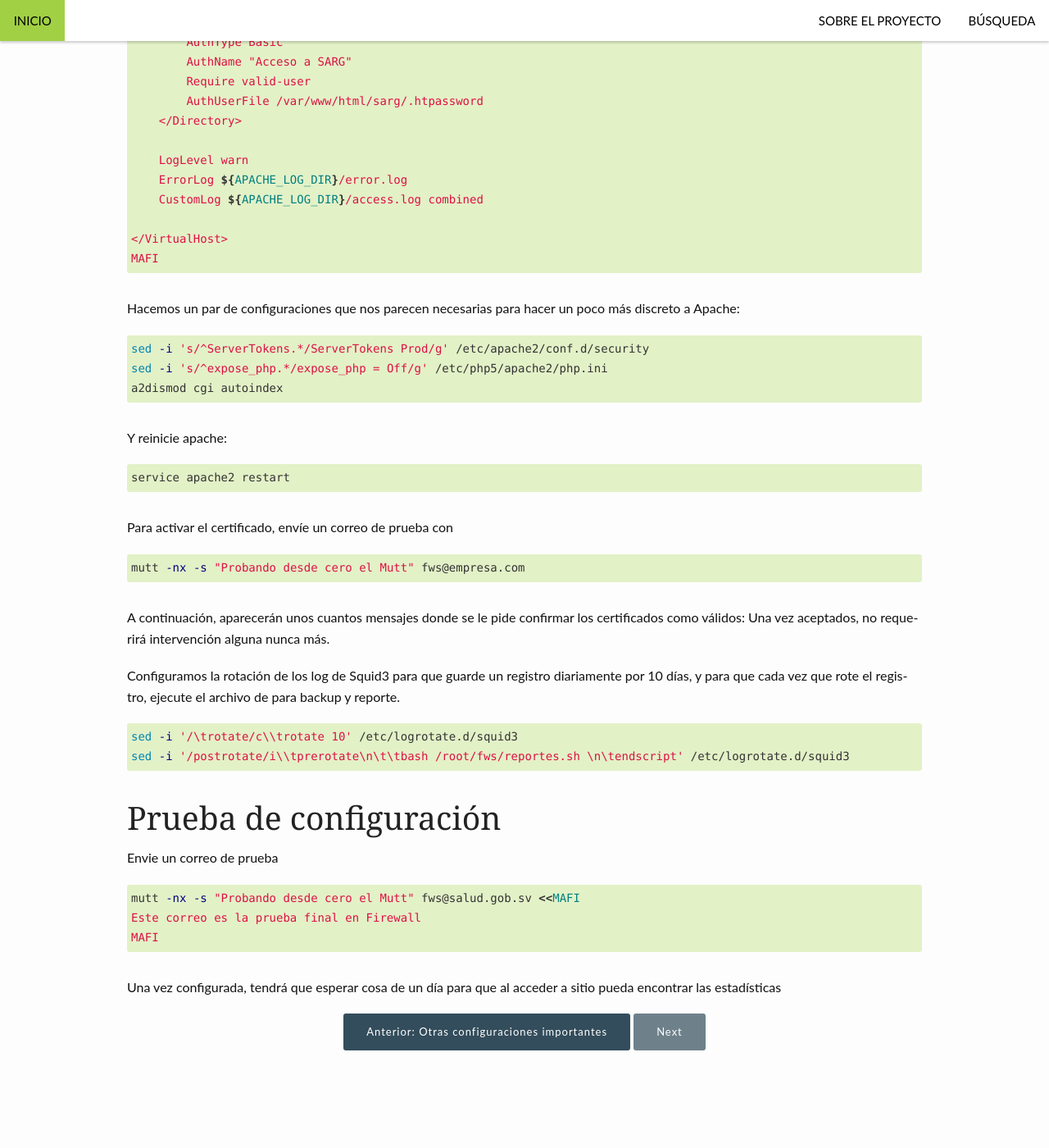
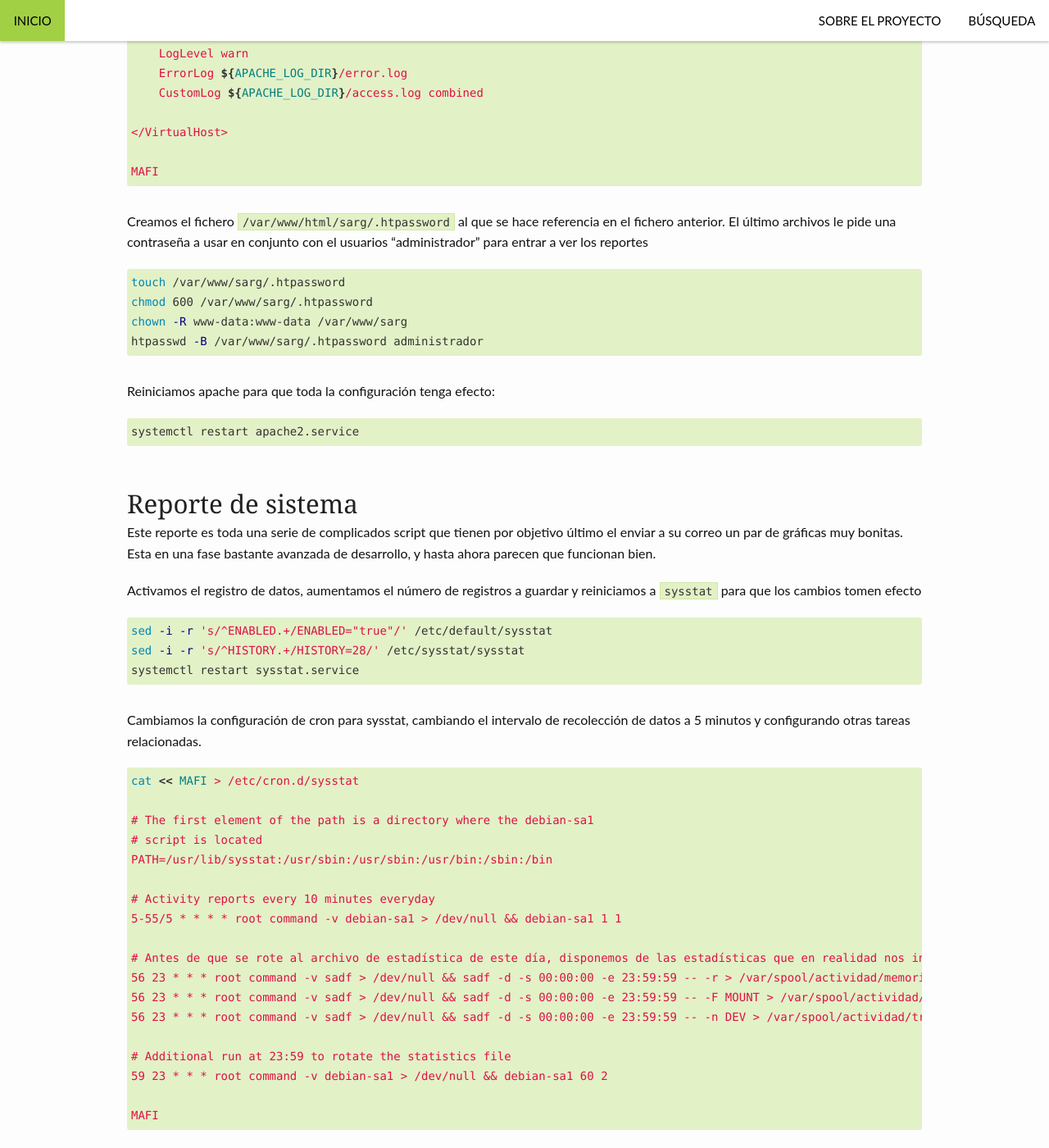
Before and after one commit to VTacius/firewall, a Jekyll site: the page built from _instalacion/reportes/index.md, in a window 1280 px wide and 1400 px high, scrolled down 1612 px. Shown: the whole window at 82% size. Built offline with Jekyll 4.4.1, drawn with Linux system fonts in a browser that asks for light colours; some of the changed text lies outside the part shown.

Commit message:
Esta es la tercera fase de la actualización del manual de configuración de firewall. Han avanzado un poco lentos porque se tratan de detalles y de configuraciones que no existían antes, DHCP y NTP. Se siguen mejorando los ficheros de configuracion. La configuración de los script reporte parece estar casi que terminada

```diff
--- /dev/null
+++ b/_instalacion/reportes/configuracion_reporte.md
@@ -0,0 +1,14 @@
+[correo]
+servidor = mail.salud.gob.sv
+usuario = envio@organizacion.org
+password = pass_enviante
+
+[envio]
+receptor = receptor@organizacion.org
+
+[general]
+ruta_datos = '/var/spool/actividad'
+tipo_fuente = '/usr/share/fonts/truetype/dejavu/DejaVuSerif.ttf'
+
+[sistema]
+memoria_ram = "4000000"
--- a/_instalacion/reportes/default.md
+++ b/_instalacion/reportes/default.md
@@ -1,4 +1,3 @@
-cat << "MAFI" > /etc/apache2/sites-available/default
 <VirtualHost *:80>
     ServerAdmin fws@salud.gob.sv
     DocumentRoot /var/www/html
--- /dev/null
+++ b/_instalacion/reportes/dhcpd.md
@@ -0,0 +1,26 @@
+# Server will not attempt to do a DNS update when a lease is confirmed.
+ddns-update-style none;
+
+# option definitions common to all supported networks...
+option domain-name "$DOMINIO";
+option domain-name-servers 10.10.20.20, 10.10.20.21;
+
+default-lease-time 600;
+max-lease-time 7200;
+
+# This DHCP server is the official DHCP server
+authoritative;
+
+# Use this to send dhcp log messages to a different log file
+log-facility local7;
+
+# Servicio
+subnet 10.168.28.128 netmask 255.255.255.192 {
+    range 10.168.28.130 10.168.28.134;
+    option domain-name-servers 10.10.20.20, 10.10.20.21;
+    option domain-name "$DOMINIO";
+    option routers 10.168.28.129;
+    option broadcast-address 10.168.28.191;
+    default-lease-time 600;
+    max-lease-time 7200;
+}
--- a/_instalacion/reportes/index.md
+++ b/_instalacion/reportes/index.md
@@ -17,8 +17,8 @@
 # Configuración de reporte y otras configuraciones opcionales
 Todas lo que sigue no es ni imprescindible ni realmente importante para el funcionamiento de su firewall, pero añadirá características importantes
 
-## Reportes y Backup
-Hacemos algunas modificaciones en el reporte que hace Sarg
+## Reporte de uso de internet
+Configuraremos al ya instalado sarg para que los reportes tengan sentido para nosotros
 {% highlight bash %}
 sed -i -r -f - /etc/sarg/sarg.conf << MAFI
 s/Squid User Access Reports/Reporte de Uso de Internet/
@@ -39,52 +39,83 @@
 
 {% endhighlight %}
 
+Securizamos el acceso a /reportes por medio del servidor web
+{% highlight bash %}
+cat << "MAFI" > /etc/apache2/sites-available/000-default.conf
+{% include_relative default.md %}
+MAFI
+{% endhighlight %}
 
-Restringimos el acceso (Cuidado con el momento en que piden la nueva contraseña):
+Creamos el fichero `/var/www/html/sarg/.htpassword` al que se hace referencia en el fichero anterior. El último archivos le pide una contraseña a usar en conjunto con el usuarios "administrador" para entrar a ver los reportes
 {% highlight bash %}
 touch /var/www/sarg/.htpassword
 chmod 600 /var/www/sarg/.htpassword
 chown -R www-data:www-data /var/www/sarg
-htpasswd /var/www/sarg/.htpassword administrador
+htpasswd -B /var/www/sarg/.htpassword administrador
 {% endhighlight %}
 
-Configure el servidor web.
+Reiniciamos apache para que toda la configuración tenga efecto:
 {% highlight bash %}
-{% include_relative default.md %}
+systemctl restart apache2.service
 {% endhighlight %}
 
-Hacemos un par de configuraciones que nos parecen necesarias para hacer un poco más discreto a Apache:
+## Reporte de sistema
+Este reporte es toda una serie de complicados script que tienen por objetivo último el enviar a su correo un par de gráficas muy bonitas. Esta en una fase bastante avanzada de desarrollo, y hasta ahora parecen que funcionan bien.
+
+Activamos el registro de datos, aumentamos el número de registros a guardar y reiniciamos a `sysstat` para que los cambios tomen efecto
 {% highlight bash %}
-sed -i 's/^ServerTokens.*/ServerTokens Prod/g' /etc/apache2/conf.d/security
-sed -i 's/^expose_php.*/expose_php = Off/g' /etc/php5/apache2/php.ini
-a2dismod cgi autoindex
+sed -i -r 's/^ENABLED.+/ENABLED="true"/' /etc/default/sysstat
+sed -i -r 's/^HISTORY.+/HISTORY=28/' /etc/sysstat/sysstat
+systemctl restart sysstat.service
 {% endhighlight %}
 
-Y reinicie apache:
+Cambiamos la configuración de cron para sysstat, cambiando el intervalo de recolección de datos a 5 minutos y configurando otras tareas relacionadas.
 {% highlight bash %}
-service apache2 restart
-{% endhighlight %}
-
-
-Para activar el certificado, envíe un correo de prueba con
-{% highlight bash %}
-mutt -nx -s "Probando desde cero el Mutt" fws@empresa.com
-{% endhighlight %}
-
-A continuación, aparecerán unos cuantos mensajes donde se le pide confirmar los certificados como válidos: Una vez aceptados, no requerirá intervención alguna nunca más.
-
-Configuramos la rotación de los log de Squid3 para que guarde un registro diariamente por 10 días, y para que cada vez que rote el registro, ejecute el archivo de para backup y reporte.
-{% highlight bash %}
-sed -i '/\trotate/c\\trotate 10' /etc/logrotate.d/squid3
-sed -i '/postrotate/i\\tprerotate\n\t\tbash /root/fws/reportes.sh \n\tendscript' /etc/logrotate.d/squid3
-{% endhighlight %}
-
-# Prueba de configuración
-Envie un correo de prueba
-{% highlight bash %}
-mutt -nx -s "Probando desde cero el Mutt" fws@salud.gob.sv <<MAFI
-Este correo es la prueba final en Firewall
+cat << MAFI > /etc/cron.d/sysstat
+{% include_relative sysstat.md %}
 MAFI
 {% endhighlight %}
 
-Una vez configurada, tendrá que esperar cosa de un día para que al acceder a sitio pueda encontrar las estadísticas
+Creamos el fichero de configuración para los script de reporte de la siguiente forma. Sobre todo, deberá configurar un usuario/contraseña válido y el servidor contra el cual sirva. Luego, su memoria RAM en kilobytes:
+{% highlight ini %}
+cat << MAFI >> ~/.configuracion_reporte.ini
+{% include_relative configuracion_reporte.md %}
+mafi
+{% endhighlight %}
+
+Y ya por último, configuramos los reportes a ejecutarse como tarea por parte de crontab
+
+{% highlight bash %}
+crontab -l > horario.cron
+grep reporte.pl horario.cron || echo " 14 7  * * 0 /root/reporte/reporte.pl"  >> horario.cron
+grep diferencias.pl horario.cron || echo " 15 7  * * 0 /root/reporte/diferencias.pl"  >> horario.cron
+crontab horario.cron
+rm horario.cron
+{% endhighlight %}
+
+## NTP
+Es posible que su servidor tenga ya la hora correctamente configurada, pero si aún con eso quiere evitar los molestos mensajes en syslog, basta con ejecutar
+{% highlight bash %}
+sed -i -r 's/^#?NTP=/NTP=10.10.20.20/' /etc/systemd/timesyncd.conf
+sed -i -r 's/^#?FallbackNTP=.+/FallbackNTP=10.10.20.20/' /etc/systemd/timesyncd.conf
+timedatectl set-ntp true
+systemctl restart systemd-timesyncd
+{% endhighlight %}
+
+## DHCP
+La institución que usa esta configuración de firewall cree fervientemente en que la asignación dinámica de IP en los clientes puede ser decisión administrativa eficiente en muchos sentidos. Sin embargo, cierto dispositivo requiere de esta configuración y debido a los problemas que se presentan en Debian Stretch me pareció una buena idea recopilar la configuración mínima necesaria
+
+{% highlight bash %}
+source /root/fws/infraestructura.sh
+sed -i 's/^INTERFACESv6/#INTERFACESv6/' /etc/default/isc-dhcp-server
+sed -i -r "s/^INTERFACESv4.+/INTERFACESv4=\"$INP\"/" /etc/default/isc-dhcp-server
+{% endhighlight %}
+
+{% highlight bash %}
+source /root/fws/infraestructura.sh
+
+Y el archivo de configuración bien podría ir de la siguiente forma:
+cat << MAFI > /etc/dhcp/dhcpd.conf
+{% include_relative dhcpd.md %}
+MAFI
+{% endhighlight %}
--- /dev/null
+++ b/_instalacion/reportes/sysstat.md
@@ -0,0 +1,15 @@
+
+# The first element of the path is a directory where the debian-sa1
+# script is located
+PATH=/usr/lib/sysstat:/usr/sbin:/usr/sbin:/usr/bin:/sbin:/bin
+
+# Activity reports every 10 minutes everyday
+5-55/5 * * * * root command -v debian-sa1 > /dev/null && debian-sa1 1 1
+
+# Antes de que se rote al archivo de estadística de este día, disponemos de las estadísticas que en realidad nos interesan
+56 23 * * * root command -v sadf > /dev/null && sadf -d -s 00:00:00 -e 23:59:59 -- -r > /var/spool/actividad/memoria.data
+56 23 * * * root command -v sadf > /dev/null && sadf -d -s 00:00:00 -e 23:59:59 -- -F MOUNT > /var/spool/actividad/disco.data
+56 23 * * * root command -v sadf > /dev/null && sadf -d -s 00:00:00 -e 23:59:59 -- -n DEV > /var/spool/actividad/trafico.data
+
+# Additional run at 23:59 to rotate the statistics file
+59 23 * * * root command -v debian-sa1 > /dev/null && debian-sa1 60 2
```
Also changed, not shown: other parts of _instalacion/reportes/default.md (+0 -1 lines), _instalacion/detalles/index.md (+28 -0 lines), _instalacion/squid/squid.md (+0 -1 lines).
